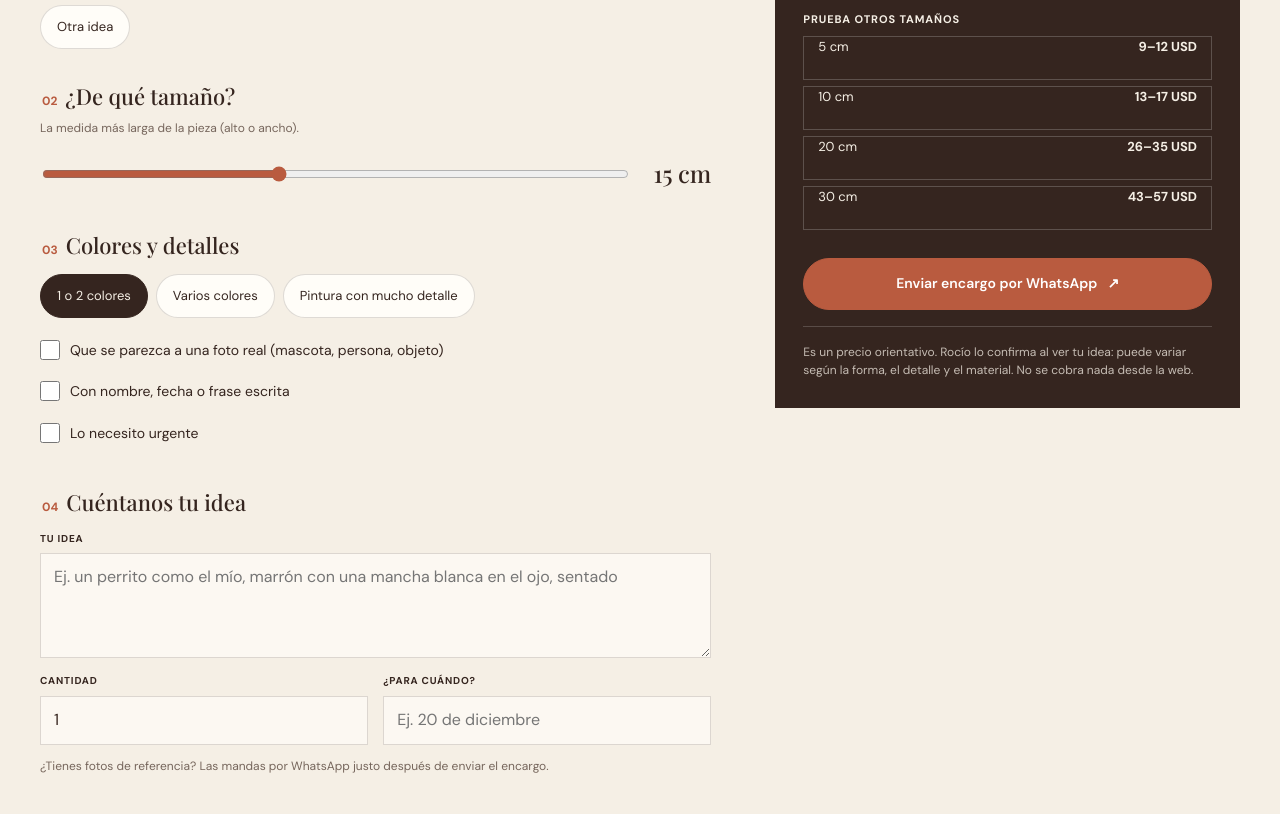
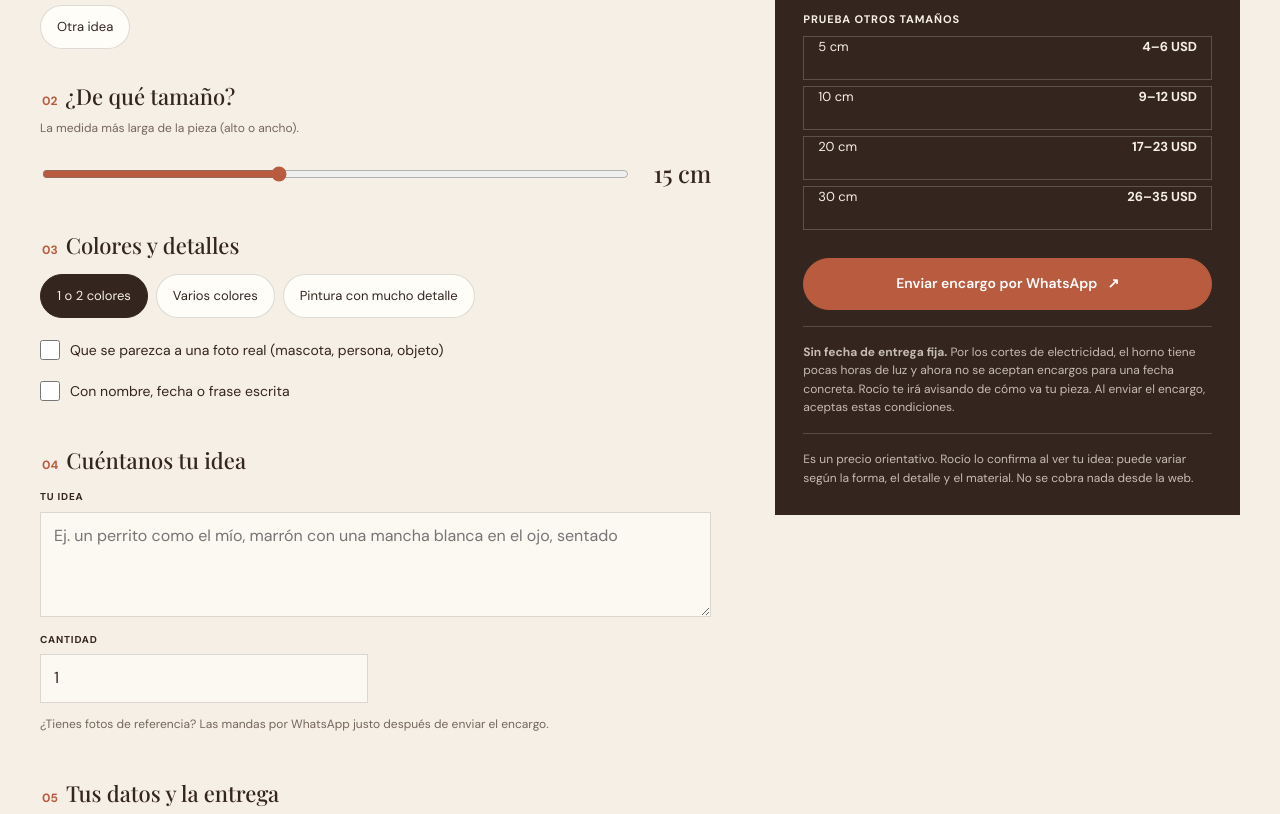
Before and after one commit to ulloashania/arca-prototipo, a plain HTML site: page index.html in a window 1280 px wide. Shown: the part 703-1517 px from the top of the page. Drawn offline with nearby package versions, Linux system fonts and the light colour scheme.

Commit message:
Cambios de Rocío: sin fecha ni urgencia, aviso de plazos y precios de tanto a tanto
Co-Authored-By: Claude Opus 5.5 <noreply@anthropic.com>

```diff
--- a/encargar.js
+++ b/encargar.js
@@ -17,22 +17,13 @@
     `<label class="chip"><input type="radio" name="colores" value="${c.id}"${i === 0 ? ' checked' : ''}><span>${c.nombre}</span></label>`).join('');
   $('lbl-parecido').textContent = P.extras.parecido.nombre;
   $('lbl-texto').textContent = P.extras.texto.nombre;
-  $('lbl-urgente').textContent = P.extras.urgente.nombre;
 
   const tipoActual = () => P.tipos.find(t => t.id === form.tipo.value) || P.tipos[0];
 
-  // Precio base de un tipo a un tamaño, repartiendo entre los puntos 10/20/30 cm
+  // Precio base de un tipo a un tamaño: "de tanto a tanto", repartido según el tamaño
   function precioBase(tipo, cm) {
-    const puntos = Object.keys(tipo.precios).map(Number).sort((a, b) => a - b);
-    if (cm <= puntos[0]) return tipo.precios[puntos[0]] * (cm / puntos[0]) ** 0.5;
-    for (let i = 1; i < puntos.length; i++) {
-      if (cm <= puntos[i]) {
-        const a = puntos[i - 1], b = puntos[i];
-        return tipo.precios[a] + (tipo.precios[b] - tipo.precios[a]) * (cm - a) / (b - a);
-      }
-    }
-    const a = puntos[puntos.length - 2], b = puntos[puntos.length - 1];
-    return tipo.precios[b] + (tipo.precios[b] - tipo.precios[a]) * (cm - b) / (b - a);
+    const t = Math.min(1, Math.max(0, (cm - tipo.min) / (tipo.max - tipo.min)));
+    return tipo.desde + (tipo.hasta - tipo.desde) * t;
   }
 
   function calcular(cm) {
@@ -40,7 +31,6 @@
     const color = P.extras.colores.find(c => c.id === form.colores.value) || P.extras.colores[0];
     let porcentaje = color.porcentaje;
     if (form.parecido.checked) porcentaje += P.extras.parecido.porcentaje;
-    if (form.urgente.checked) porcentaje += P.extras.urgente.porcentaje;
     let pieza = precioBase(tipo, cm) * (1 + porcentaje / 100);
     if (form.texto.checked) pieza += P.extras.texto.fijo;
     const cantidad = Math.max(1, parseInt(form.cantidad.value, 10) || 1);
@@ -80,7 +70,7 @@
     if (!form.reportValidity()) return;
     const tipo = tipoActual();
     const color = P.extras.colores.find(c => c.id === form.colores.value);
-    const extras = [form.parecido.checked && P.extras.parecido.nombre, form.texto.checked && P.extras.texto.nombre, form.urgente.checked && 'Urgente'].filter(Boolean);
+    const extras = [form.parecido.checked && P.extras.parecido.nombre, form.texto.checked && P.extras.texto.nombre].filter(Boolean);
     const lineas = [
       'Hola Arca, quiero hacer un encargo:',
       `• Pieza: ${tipo.nombre}`,
@@ -89,7 +79,6 @@
       `• Colores: ${color.nombre}`,
       extras.length ? `• Extras: ${extras.join(', ')}` : '',
       form.detalles.value.trim() ? `• Mi idea: ${form.detalles.value.trim()}` : '',
-      form.fecha.value.trim() ? `• Para cuándo: ${form.fecha.value.trim()}` : '',
       `• Entrega: ${form.entrega.value}${form.zona.value.trim() ? ' (' + form.zona.value.trim() + ')' : ''}`,
       `• Precio aproximado de la web: ${$('precio').textContent}`,
       `• Me llamo ${form.nombre.value.trim()}`,
--- a/index.html
+++ b/index.html
@@ -57,7 +57,6 @@
           <div style="margin-top:12px">
             <label class="check"><input type="checkbox" name="parecido"><span id="lbl-parecido"></span></label>
             <label class="check"><input type="checkbox" name="texto"><span id="lbl-texto"></span></label>
-            <label class="check"><input type="checkbox" name="urgente"><span id="lbl-urgente"></span></label>
           </div>
         </fieldset>
 
@@ -65,7 +64,6 @@
           <div class="campos">
             <div class="field full"><label for="detalles">Tu idea</label><textarea id="detalles" name="detalles" placeholder="Ej. un perrito como el mío, marrón con una mancha blanca en el ojo, sentado"></textarea></div>
             <div class="field"><label for="cantidad">Cantidad</label><input id="cantidad" name="cantidad" type="number" min="1" value="1" inputmode="numeric"></div>
-            <div class="field"><label for="fecha">¿Para cuándo?</label><input id="fecha" name="fecha" placeholder="Ej. 20 de diciembre"></div>
           </div>
           <small style="margin-top:12px">¿Tienes fotos de referencia? Las mandas por WhatsApp justo después de enviar el encargo.</small>
         </fieldset>
@@ -87,6 +85,7 @@
         <div id="comparar"></div>
         <button class="button enviar" type="submit" form="encargo">Enviar encargo por WhatsApp <span aria-hidden="true">↗</span></button>
         <p class="enviado" id="enviado" hidden>Se ha abierto WhatsApp con tu encargo. Envía el mensaje y, si tienes fotos de referencia, mándalas en el mismo chat.</p>
+        <p class="aviso"><b>Sin fecha de entrega fija.</b> Por los cortes de electricidad, el horno tiene pocas horas de luz y ahora no se aceptan encargos para una fecha concreta. Rocío te irá avisando de cómo va tu pieza. Al enviar el encargo, aceptas estas condiciones.</p>
         <p class="aviso">Es un precio orientativo. Rocío lo confirma al ver tu idea: puede variar según la forma, el detalle y el material. No se cobra nada desde la web.</p>
       </aside>
     </div>
--- a/precios.js
+++ b/precios.js
@@ -1,19 +1,20 @@
 // PRECIOS DE PRUEBA — cámbialos cuando Rocío nos dé los suyos.
-// Para cada tipo de pieza: cuánto cuesta (en USD) a 10, 20 y 30 cm.
-// Entre medias, la calculadora reparte la diferencia de forma proporcional.
-// min y max: el tamaño más pequeño y más grande que Rocío hace de ese tipo.
+// Cada tipo de pieza va "de tanto a tanto", como lo piensa Rocío:
+//   min / max:     el tamaño más pequeño y el más grande que hace (en cm)
+//   desde / hasta: lo que cobra por el más pequeño y por el más grande (en USD)
+// Entre medias, la calculadora reparte la diferencia según el tamaño.
 window.ARCA_PRECIOS = {
   moneda: 'USD',
   margen: 0.15, // el aproximado se enseña como un rango de ±15 %
   tipos: [
-    { id: 'figura',     nombre: 'Figura o adorno',               min: 5,  max: 30, precios: { 10: 15, 20: 30, 30: 50 } },
-    { id: 'mascota',    nombre: 'Figura de tu mascota',          min: 8,  max: 30, precios: { 10: 18, 20: 35, 30: 55 } },
-    { id: 'accesorios', nombre: 'Porta accesorios u organizador', min: 8,  max: 30, precios: { 10: 10, 20: 18, 30: 28 } },
-    { id: 'incienso',   nombre: 'Porta incienso o porta velas',  min: 8,  max: 25, precios: { 10: 10, 20: 16, 30: 24 } },
-    { id: 'jarron',     nombre: 'Jarrón o maceta',               min: 10, max: 40, precios: { 10: 12, 20: 20, 30: 32 } },
-    { id: 'joyero',     nombre: 'Joyero o porta joyas',          min: 8,  max: 25, precios: { 10: 12, 20: 20, 30: 30 } },
-    { id: 'cenicero',   nombre: 'Cenicero',                      min: 8,  max: 20, precios: { 10: 8,  20: 14, 30: 20 } },
-    { id: 'otra',       nombre: 'Otra idea',                     min: 5,  max: 40, precios: { 10: 15, 20: 28, 30: 45 } }
+    { id: 'figura',     nombre: 'Figura o adorno',                min: 5,  max: 30, desde: 5, hasta: 30 },
+    { id: 'mascota',    nombre: 'Figura de tu mascota',           min: 8,  max: 30, desde: 8, hasta: 35 },
+    { id: 'accesorios', nombre: 'Porta accesorios u organizador', min: 8,  max: 30, desde: 5, hasta: 18 },
+    { id: 'incienso',   nombre: 'Porta incienso o porta velas',   min: 8,  max: 25, desde: 5, hasta: 15 },
+    { id: 'jarron',     nombre: 'Jarrón o maceta',                min: 10, max: 40, desde: 7, hasta: 25 },
+    { id: 'joyero',     nombre: 'Joyero o porta joyas',           min: 8,  max: 25, desde: 6, hasta: 18 },
+    { id: 'cenicero',   nombre: 'Cenicero',                       min: 8,  max: 20, desde: 4, hasta: 10 },
+    { id: 'otra',       nombre: 'Otra idea',                      min: 5,  max: 40, desde: 5, hasta: 30 }
   ],
   // Lo que sube el precio. "porcentaje" se suma sobre el precio de la pieza; "fijo", en USD por pieza.
   extras: {
@@ -23,7 +24,6 @@ window.ARCA_PRECIOS = {
       { id: 'detalle',  nombre: 'Pintura con mucho detalle',  porcentaje: 35 }
     ],
     parecido: { nombre: 'Que se parezca a una foto real (mascota, persona, objeto)', porcentaje: 25 },
-    texto:    { nombre: 'Con nombre, fecha o frase escrita', fijo: 3 },
-    urgente:  { nombre: 'Lo necesito urgente', porcentaje: 20 }
+    texto:    { nombre: 'Con nombre, fecha o frase escrita', fijo: 2 }
   }
 };
```
